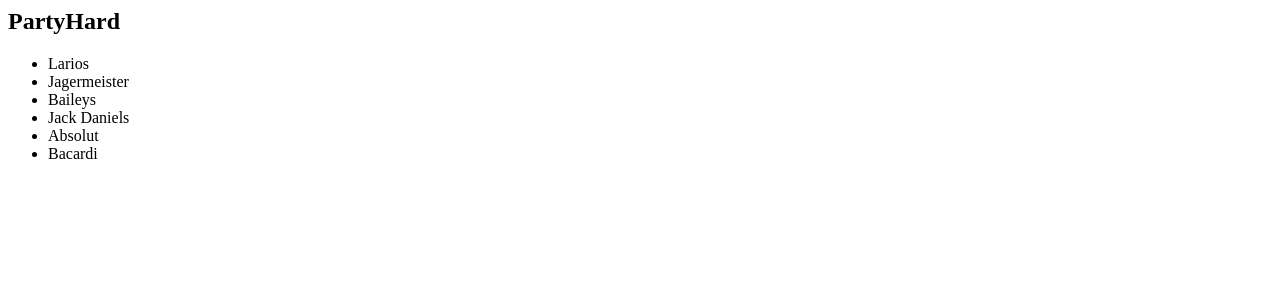
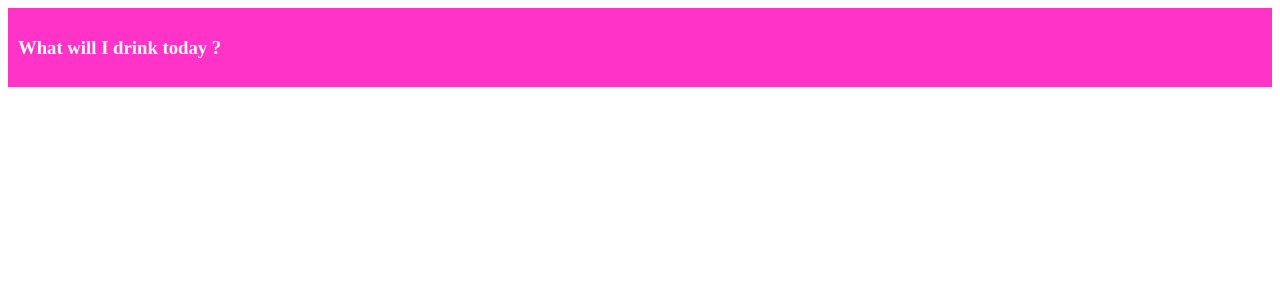
Before and after one commit to claudiacolas/ProjecteWeb, a Django app: page / in a window 1280 px wide. Shown: the top 300 px of the page. Run offline with Django 4.2, Linux system fonts and the light colour scheme; data comes from the database, SQL or seed files in the repository.

Commit message:
creacio de html

```diff
--- a/mycombinations/mycombinations/urls.py
+++ b/mycombinations/mycombinations/urls.py
@@ -16,9 +16,12 @@ Including another URLconf
 from django.contrib import admin
 from django.urls import path
 
-import web.views
+import web.views as wv
 
 urlpatterns = [
-    path('', web.views.principal),
+    path('', wv.principal),
+    path('brand/<int:brand_id>/',wv.brand,name='brand'),
     path("admin/", admin.site.urls),
+    path("alcohol/<int:alcohol_id>",wv.alcohol,name="alcohol"),
+    path("mix/<int:mix_id>", wv.mix, name="mix")
 ]
--- a/mycombinations/web/models.py
+++ b/mycombinations/web/models.py
@@ -28,4 +28,4 @@ class Combination(models.Model):
     mix = models.ForeignKey(Mix, on_delete=models.CASCADE)
 
     def __str__(self) -> str:
-        return self.name
+        return self.name+"="+self.alcohol+"with"+self.mix
--- a/mycombinations/web/templates/web/index.html
+++ b/mycombinations/web/templates/web/index.html
@@ -1,7 +1,40 @@
-<h2>PartyHard</h2>
+<style>header {
+  background-color: #FF33C7;
+  color: #fff;
+  padding: 10px;
+}
 
-<ul>
-    {% for brand in brands %}
-        <li>{{ brand.name }}</li>
-    {% endfor %}
-</ul>
+
+nav ul {
+  list-style: none;
+  margin: 0;
+  padding: 0;
+}
+
+nav li {
+  display: inline-block;
+  margin-right: 20px;
+  margin-top: 10px;
+}
+
+nav a {
+  color: #fff;
+  text-decoration: none;
+  font-size: 18px;
+  padding: 10px;
+}
+
+nav a:hover {
+  background-color: #F6BCF2;
+}
+</style>
+<header>
+  <nav>
+    <h3 class="tittle">What will I drink today ?</h3>
+    <ul>
+      {% for bar in bars %}
+      <li><a href={% url 'combination' combination.id %}>{{ combination.name }}</a></li>
+      {% endfor %}
+    </ul>
+  </nav>
+</header>
--- a/mycombinations/web/views.py
+++ b/mycombinations/web/views.py
@@ -1,14 +1,37 @@
 from django.shortcuts import render
 from django.http import HttpResponse
+from django.http import Http404
+from django.views import generic
 
 from web.models import Brand, Alcohol, Mix, Combination
 
 # Create your views here.
 
 def principal(request):
-    brands = Brand.objects.all()
-    return render(request, 'web/index.html', {"brands": brands})
+    combinations = Combination.objects.all()
+    return render(request, 'web/index.html', {"combination": Combination})
 
 def brand(request, brand_id):
-    brand = Brand.objects.get(pk=brand_id)
+    try:
+        brand = Brand.objects.get(pk=brand_id)
+    except Brand.DoesNotExist:
+        raise Http404("This brand doesn't exist.")
     return render(request, 'web/brand.html', {"brand": brand})
+
+def alcohol(request, alchohol_id):
+    try:
+        alcohol=Alcohol.objects.get(pk=alchohol_id)
+    except Alcohol.DoesNotExist:
+        raise Http404("This alchohol doesn't exist.")
+    return render(request, 'web/alcohol.html', {"alcohol":alcohol})
+
+def mix(request, mix_id):
+    try:
+        mix= Mix.objects.get(pk=mix_id)
+    except:
+        raise Http404("This mix doesn't exist.")
+    return render(request, 'web/mix.html',{"mix":mix})
+
+class CombinationView(generic.DeleteView):
+    model=Combination
+    template_name='web/combination.html'
```
Also changed, not shown: mycombinations/web/templates/web/alcohol.html (added), mycombinations/web/templates/web/brand.html (added), mycombinations/web/templates/web/mix.html (added).
